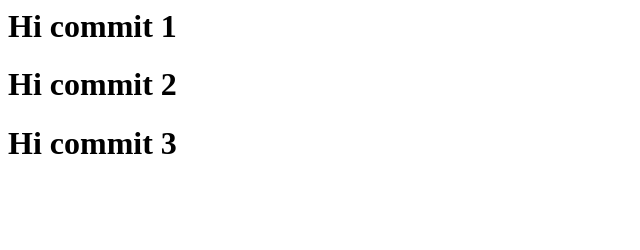
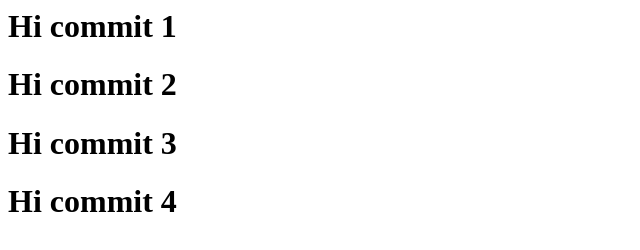
Before and after one commit to rohinilokare/Assigenment01, a plain HTML site: page commit.html in a window 1280 px wide. Shown: the whole page, without its empty margins (0-640 px from the left). Drawn offline with Linux system fonts and the light colour scheme.

Commit message:
feature::Commit: created commit 4

```diff
--- a/commit.html
+++ b/commit.html
@@ -2,4 +2,5 @@
 <h1>Hi  commit 1</h1>
 <h1>Hi  commit 2</h1>
 <h1>Hi  commit 3</h1>
+<h1>Hi  commit 4</h1>
 </html>
```
